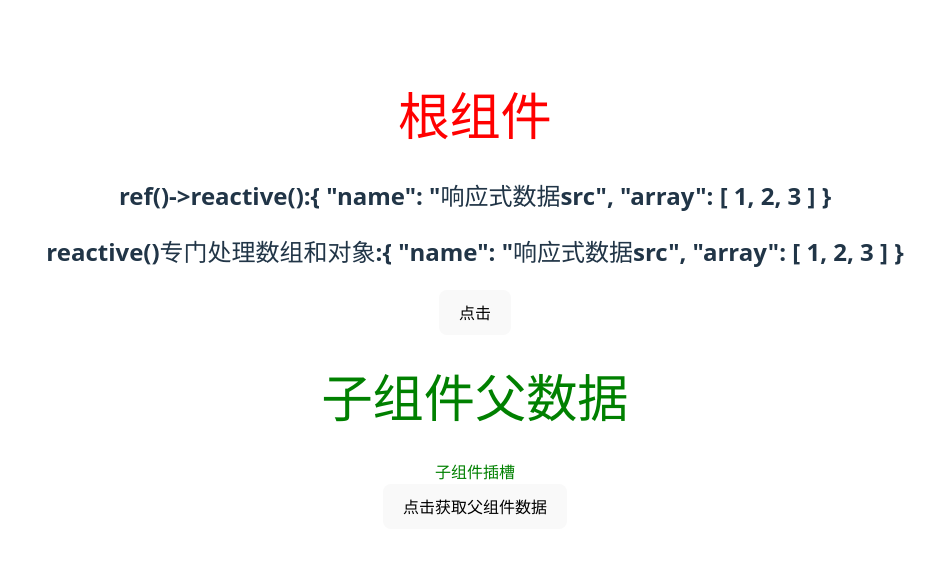
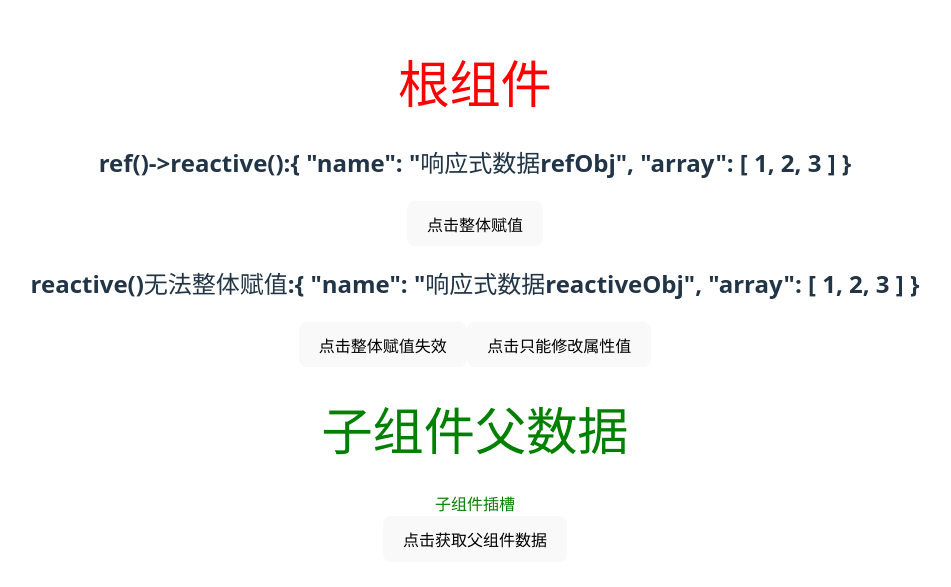
Before and after one commit to 0x01-0x00/vue3_study, a Vue app: page / in a window 1280 px wide. Shown: the part 109-696 px from the top of the page, without its empty margins (165-1116 px from the left). Built offline with nearby package versions, Linux system fonts and the light colour scheme.

Commit message:
feat(App): 添加 reactive 示例并测试整体赋值
- 在 App.vue 中添加 reactive 示例
- 新增 reactiveObj 变量和相关方法
- 测试并演示 reactive 和 ref 的区别
- 优化界面显示和按钮功能

```diff
--- a/src/App.vue
+++ b/src/App.vue
@@ -1,8 +1,10 @@
 <template>
   <h1 class="rootClass">根组件</h1>
   <h2>ref()->reactive():{{ refObj }}</h2>
-  <h2>reactive()专门处理数组和对象:{{ refObj }}</h2>
-  <button @click="changeRefObj">点击</button>
+  <button @click="changeRefObj">点击整体赋值</button>
+  <h2>reactive()无法整体赋值:{{ reactiveObj }}</h2>
+  <button @click="changeReactiveObj">点击整体赋值失效</button>
+  <button @click="changeReactiveValue">点击只能修改属性值</button>
 
   <MyChild fatherData="父数据">
     <template v-slot:childSlot1>
@@ -13,24 +15,44 @@
 
 <script>
   import MyChild from "./pages/MyChild.vue";
-  import {ref} from "vue";
+  import {reactive, ref} from "vue";
 
   export default {
     setup() {
-      let refObj = ref({name: "响应式数据src", array: [1, 2, 3]})
+      let refObj = ref({name: "响应式数据refObj", array: [1, 2, 3]})
+      let reactiveObj = reactive({name: "响应式数据reactiveObj", array: [1, 2, 3]})
 
       function changeRefObj() {
-        if (refObj.value.name === "响应式数据src") {
-          refObj.value = {name: "响应式数据change1", array: [4, 5, 6]}
+        if (refObj.value.name === "响应式数据refObj") {
+          refObj.value = {name: "响应式数据refObj->Change", array: [4, 5, 6]}
         } else {
-          refObj.value = {name: "响应式数据src", array: [1, 2, 3]}
+          refObj.value = {name: "响应式数据refObj", array: [1, 2, 3]}
         }
         console.log(refObj)
+      }
+      function changeReactiveObj() {
+        if (reactiveObj.name === "响应式数据reactiveObj") {
+          reactiveObj = {name: "响应式数据reactiveObj->Change", array: [4, 5, 6]}
+        } else {
+          reactiveObj = {name: "响应式数据reactiveObj", array: [1, 2, 3]}
+        }
+        console.log(refObj)
+      }
+      function changeReactiveValue() {
+        if (reactiveObj.name === "响应式数据reactiveObj") {
+          reactiveObj.name = "响应式数据reactiveObj->change"
+        } else {
+          reactiveObj.name = "响应式数据reactiveObj"
+        }
+        console.log(reactiveObj)
       }
 
       return {
         refObj,
-        changeRefObj
+        reactiveObj,
+        changeRefObj,
+        changeReactiveObj,
+        changeReactiveValue
       }
     },
     components: {
```
